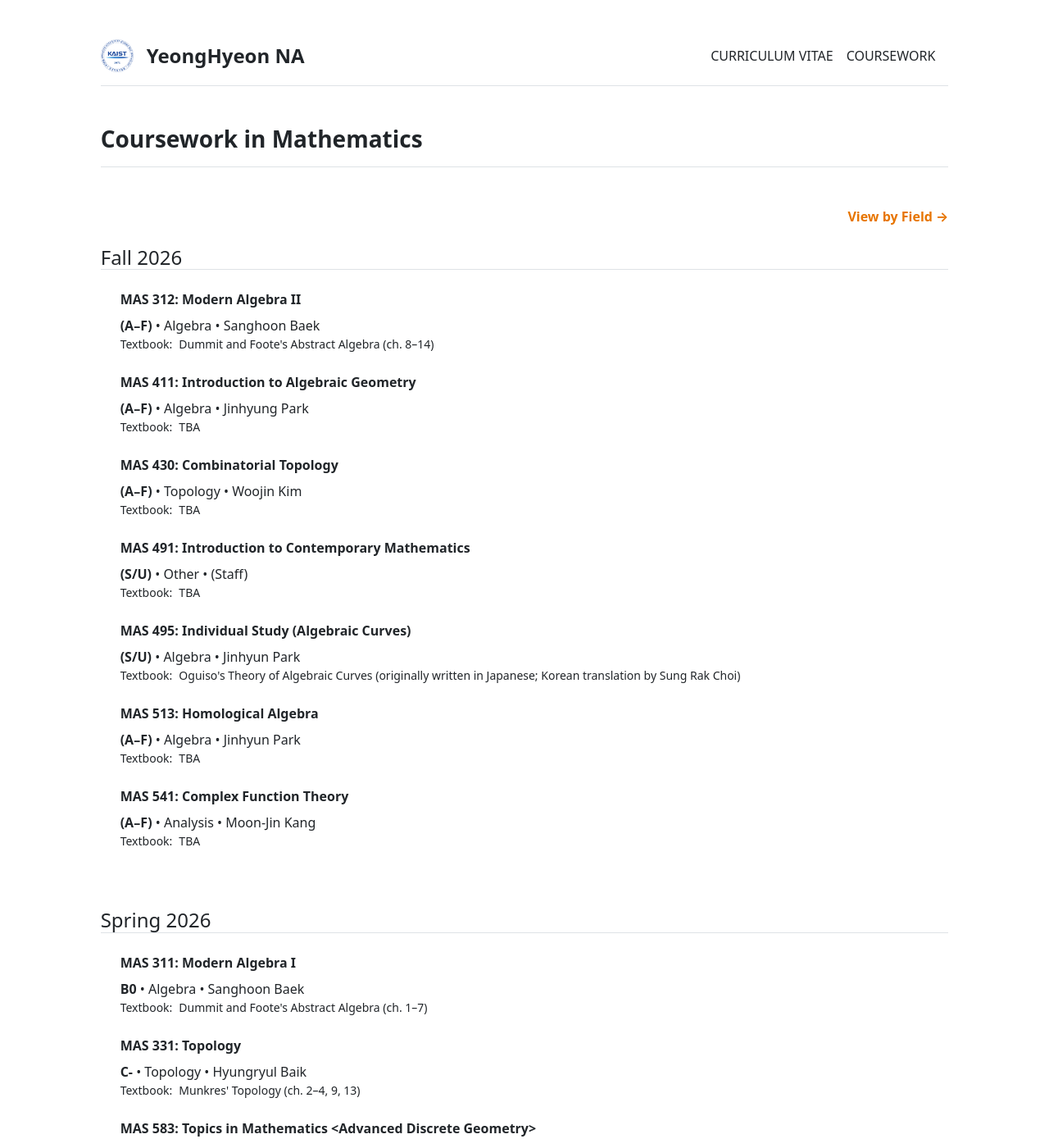
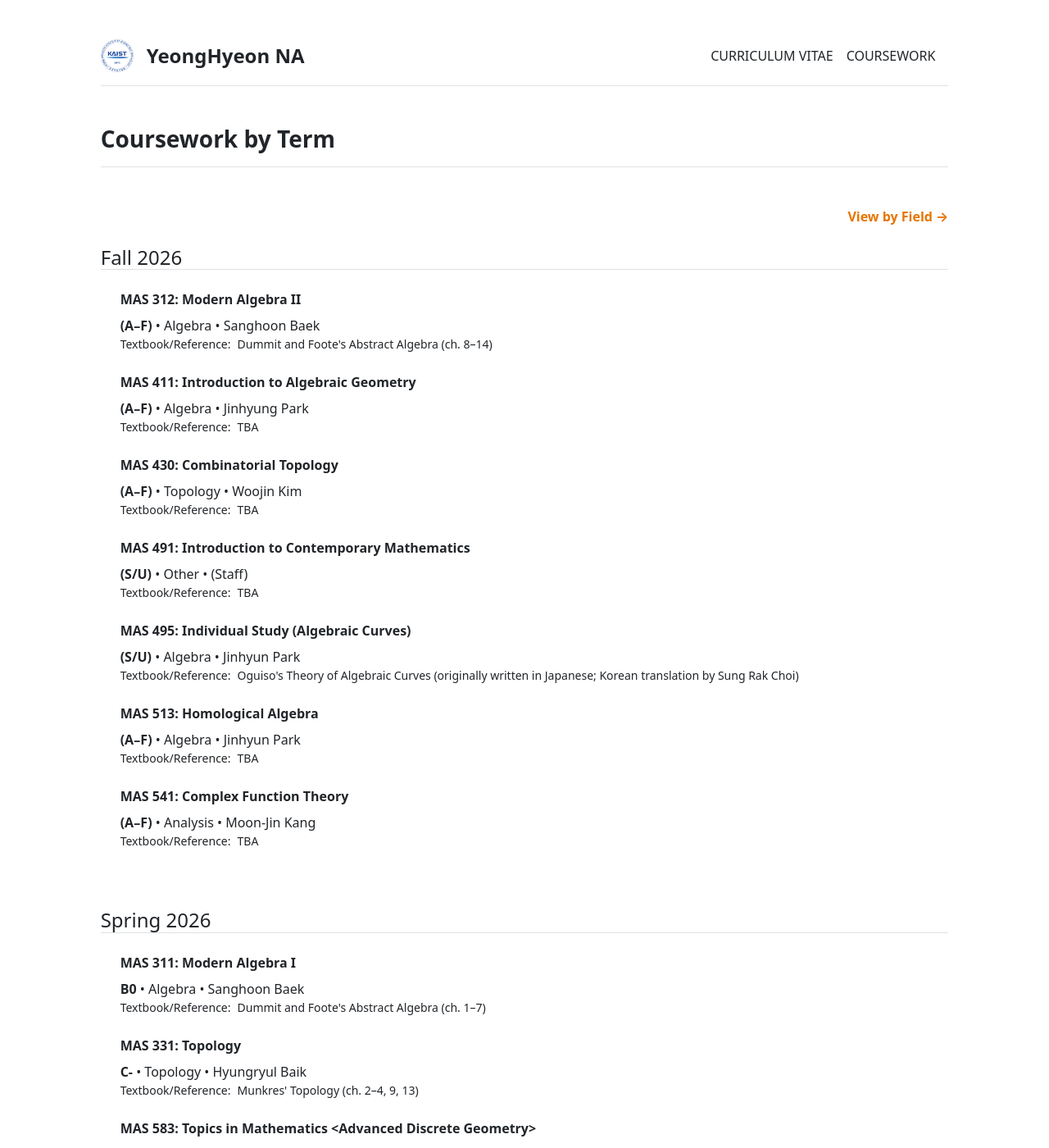
Before and after one commit to ynghyn-na/ynghyn-na.github.io, a Jekyll site: the page built from coursework-term.md, in a window 1280 px wide and 1400 px high. Shown: the whole window at 82% size. Built offline with Jekyll 4.4.1, drawn with Linux system fonts in a browser that asks for light colours; some of the changed text lies outside the part shown.

Commit message:
Update coursework-term.html

```diff
--- a/_layouts/coursework-term.html
+++ b/_layouts/coursework-term.html
@@ -7,7 +7,7 @@ layout: default
 <div class="row g-5 mb-5">
   <div>
 
-    <h3 class="fw-bold border-bottom pb-3 mb-5">Coursework in Mathematics</h3>
+    <h3 class="fw-bold border-bottom pb-3 mb-5">Coursework by Term</h3>
 
     <p class="mb-4 text-end">
       <a href="/coursework-field" style="color: #E77500 !important; text-decoration: none;">
@@ -22,8 +22,11 @@ layout: default
         <div class="mb-5 row gx-5">
           <div class="col-12">
             <h4 class="border-bottom mb-4">{{ term.title }}</h4>
+            {% if term.description %}
+              <p class="text-muted">{{ term.description }}</p>
+            {% endif %}
+
             <div class="ps-md-4">
-
               {% assign sorted_courses = courses_in_term | sort: "num" %}
               {% for course in sorted_courses %}
 
@@ -31,9 +34,19 @@ layout: default
 
                 <p class="fw-bold mb-2">{{ course.title }}</p>
                 <p class="mb-4">
-                  {{ course.grade }} • {{ course.topic | default: matched_field.title }} • {{ course.professor }}<br>
+                  {{ course.grade }}
+                  {% if course.credits %} • {{ course.credits }} credits{% endif %}
+                  {% if course.topic and course.topic != "" %}
+                    • {{ course.topic }}
+                  {% elsif matched_field %}
+                    • {{ matched_field.title }}
+                  {% endif %}
+                  {% if course.professor and course.professor != "" %} • {{ course.professor }}{% endif %}
+                  <br>
+
+                  {% if course.textbook and course.textbook != "" %}
                     <small class="d-flex">
-                    <span class="me-2">Textbook:</span>
+                      <span class="me-2">Textbook/Reference:</span>
                       <span class="d-block">
                         {% assign books = course.textbook | split: "<br>" %}
                         {% for book in books %}
@@ -41,9 +54,13 @@ layout: default
                         {% endfor %}
                       </span>
                     </small>
+                  {% endif %}
+
+                  {% if course.note and course.note != "" %}
+                    <small class="text-muted">{{ course.note }}</small>
+                  {% endif %}
                 </p>
               {% endfor %}
-
             </div>
           </div>
         </div>
```
Lines whose indentation alone changed are shown as unchanged.
